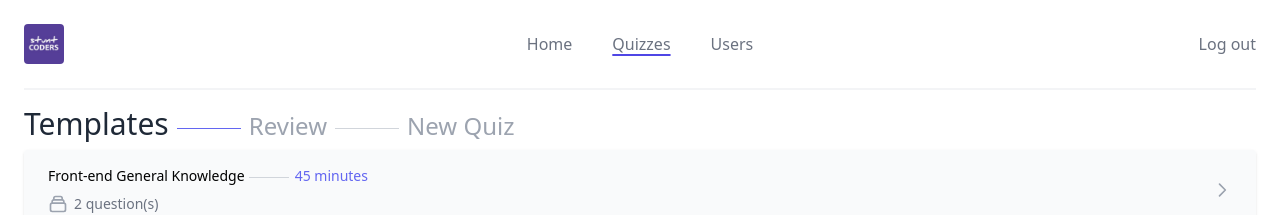
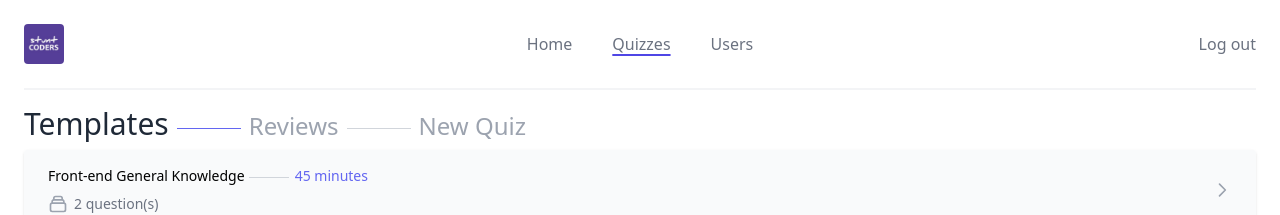
Before and after one commit to stuntcoders/sc_hire_frontend, a React (Create React App) app: page /admin/quizzes in a window 1280 px wide. Shown: the top 215 px of the page. Built offline with nearby package versions, Linux system fonts and the light colour scheme.

Commit message:
Update quizzes/users components to use page nav component

```diff
--- a/src/components/admin/quizzes/Quizzes.js
+++ b/src/components/admin/quizzes/Quizzes.js
@@ -4,6 +4,7 @@ import { useEffect } from "react"
 import useTab from "../../../hooks/useTab"
 import useQuery from "../../../hooks/useQuery"
 
+import PageNav from "../shared/PageNav"
 import Quiz from "./Quiz"
 import QuizForm from "./QuizForm"
 import Review from "./Review"
@@ -19,6 +20,12 @@ export default function Quizzes() {
       toggleTab(1)
     }
   }, []);
+
+  const tabs = [
+    { title: "Templates" },
+    { title: "Reviews" },
+    { title: "New Quiz" }
+  ]
 
   let quizzes = [
     {
@@ -55,31 +62,7 @@ export default function Quizzes() {
 
   return(
     <AnimatedPage>
-      <ul className="flex mb-2 space-x-2">
-        <li className={ `flex items-end ${itemTabOpen === 0 ? "text-3xl font-light text-gray-800 dark:text-gray-50" : "text-2xl font-extralight text-gray-400 dark:text-gray-500"}` }
-            onClick={() => toggleTab(0)}
-        >
-          <span className="cursor-pointer">
-            Templates
-          </span>
-          <span className={`inline-flex self-center w-16 h-px ml-2 mt-2 ${itemTabOpen === 0 ? "bg-indigo-500" : "bg-gray-300 dark:bg-gray-600"}`}></span>
-        </li>
-        <li className={ `flex items-end ${itemTabOpen === 1 ? "text-3xl font-light text-gray-800 dark:text-gray-50" : "text-2xl font-extralight text-gray-400 dark:text-gray-500"}` }
-            onClick={() => toggleTab(1)}
-        >
-          <span className="cursor-pointer">
-            Review
-          </span>
-          <span className={`inline-flex self-center w-16 h-px ml-2 mt-2 ${itemTabOpen === 1 ? "bg-indigo-500" : "bg-gray-300 dark:bg-gray-600"}`}></span>
-        </li>
-        <li className={ `flex items-end ${itemTabOpen === 2 ? "text-3xl font-light text-gray-800 dark:text-gray-50" : "text-2xl font-extralight text-gray-400 dark:text-gray-500"}` }
-            onClick={() => toggleTab(2)}
-        >
-          <span className="cursor-pointer">
-            New Quiz
-          </span>
-        </li>
-      </ul>
+      <PageNav tabs={tabs} tabOpen={itemTabOpen} toggleTab={toggleTab} />
 
       {itemTabOpen === 0 &&
         <>
--- a/src/components/admin/users/Users.js
+++ b/src/components/admin/users/Users.js
@@ -2,6 +2,7 @@ import AnimatedPage from "../../AnimatedPage"
 
 import useTab from "../../../hooks/useTab";
 
+import PageNav from "../shared/PageNav"
 import UserForm from "./UserForm";
 import User from "./User";
 
@@ -9,6 +10,12 @@ import { ReactComponent as PolygonRight } from "../../../assets/shapes/polygon_r
 
 export default function Users() {
   const [itemTabOpen, toggleTab] = useTab()
+
+  const tabs = [
+    { title: "Admin" },
+    { title: "Candidates" },
+    { title: "New User" }
+  ]
 
   let users = [
     {
@@ -39,31 +46,7 @@ export default function Users() {
 
   return (
     <AnimatedPage>
-      <ul className="flex mb-2 space-x-2">
-        <li className={ `flex items-end ${itemTabOpen === 0 ? "text-3xl font-light text-gray-800 dark:text-gray-50" : "text-2xl font-extralight text-gray-400 dark:text-gray-500"}` }
-            onClick={() => toggleTab(0)}
-        >
-          <span className="cursor-pointer">
-            Admin
-          </span>
-          <span className={`inline-flex self-center w-16 h-px ml-2 mt-2 ${itemTabOpen === 0 ? "bg-indigo-600" : "bg-gray-300 dark:bg-gray-600"}`}></span>
-        </li>
-        <li className={ `flex items-end ${itemTabOpen === 1 ? "text-3xl font-light text-gray-800 dark:text-gray-50" : "text-2xl font-extralight text-gray-400 dark:text-gray-500"}` }
-            onClick={() => toggleTab(1)}
-        >
-          <span className="cursor-pointer">
-            Candidates
-          </span>
-          <span className={`inline-flex self-center w-16 h-px ml-2 mt-2 ${itemTabOpen === 1 ? "bg-indigo-600" : "bg-gray-300 dark:bg-gray-600"}`}></span>
-        </li>
-        <li className={ `flex items-end ${itemTabOpen === 2 ? "text-3xl font-light text-gray-800 dark:text-gray-50" : "text-2xl font-extralight text-gray-400 dark:text-gray-500"}` }
-            onClick={() => toggleTab(2)}
-        >
-          <span className="cursor-pointer">
-            New User
-          </span>
-        </li>
-      </ul>
+      <PageNav tabs={tabs} tabOpen={itemTabOpen} toggleTab={toggleTab} />
 
       <section className="relative bg-white shadow overflow-hidden rounded z-10">
         <ul className="dark:bg-gray-700 divide-y divide-gray-100 dark:divide-gray-600">
```
